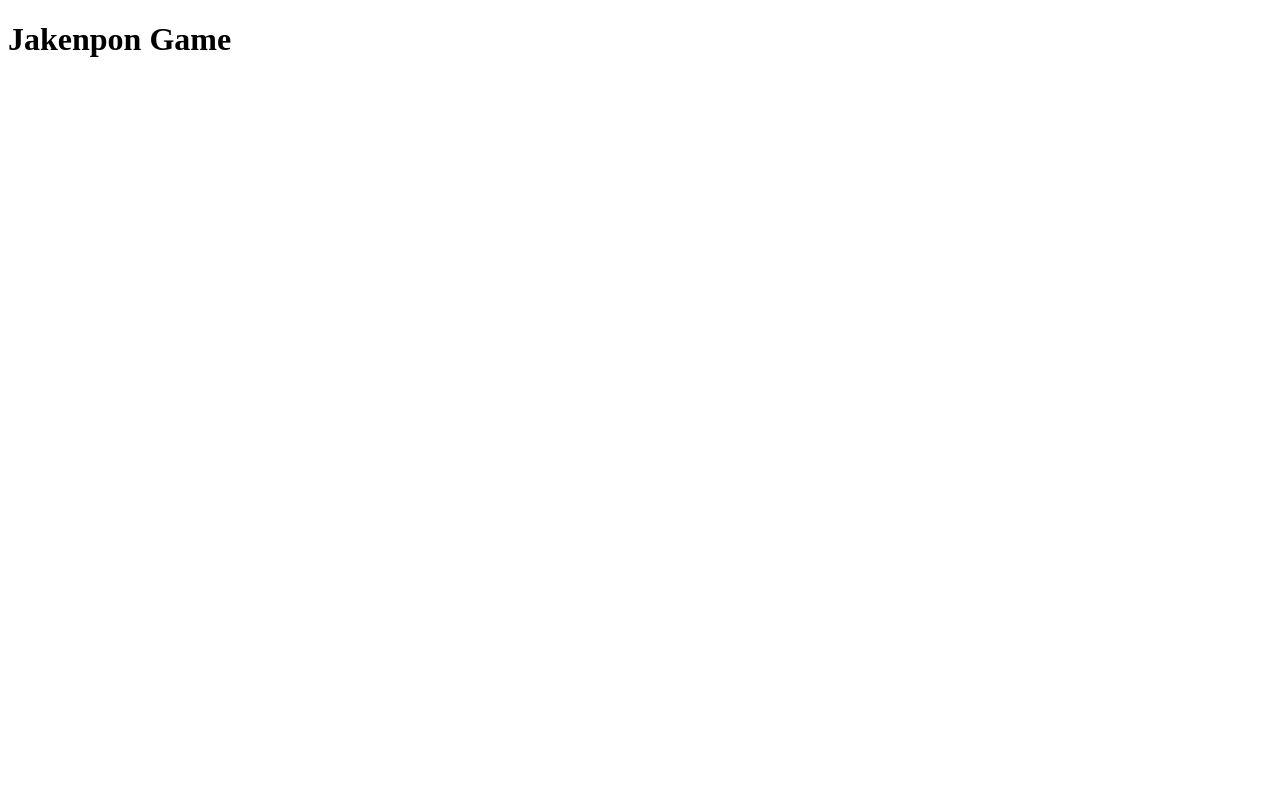
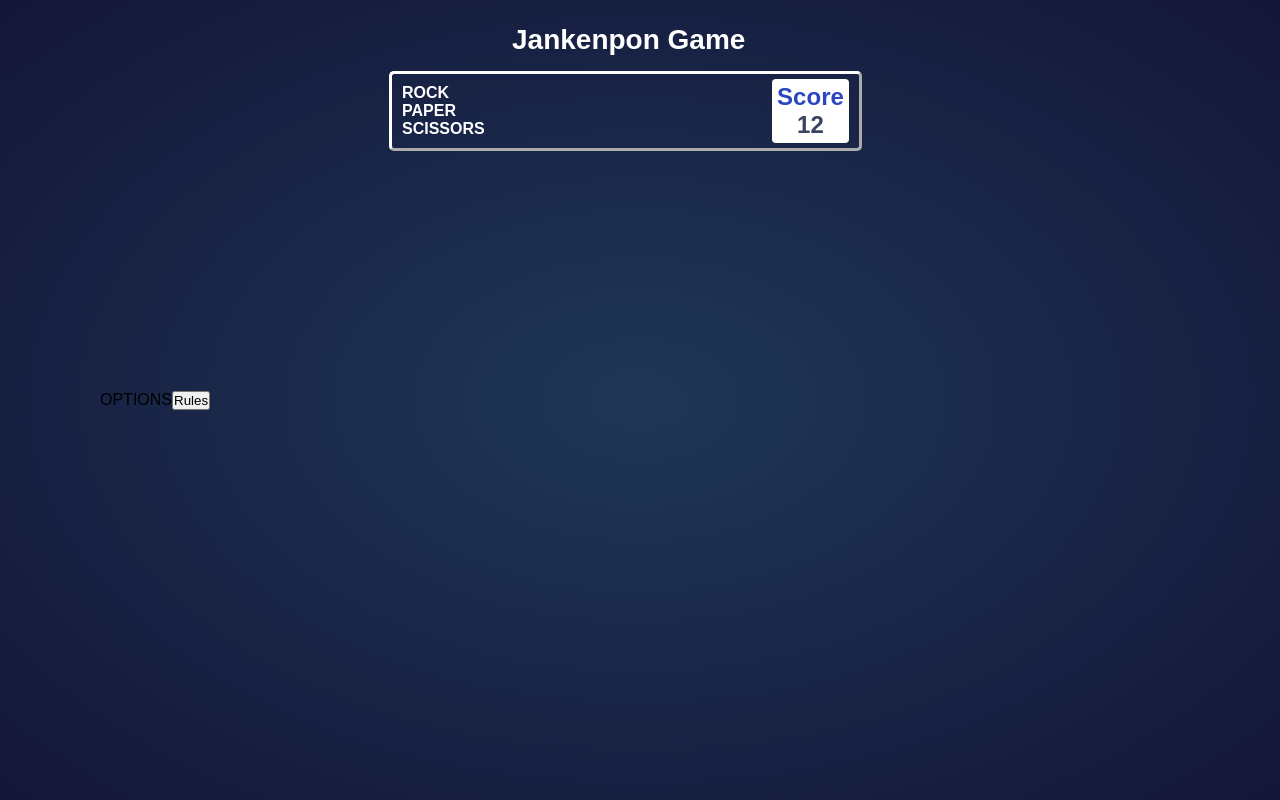
Before and after one commit to OscarUcet/Jankenpon-Game, a plain HTML site: page index.html in a window 1280 px wide. Drawn offline with Linux system fonts and the light colour scheme; a web font is replaced by a local one.

Commit message:
Create main start view

```diff
--- a/Css/Style.css
+++ b/Css/Style.css
@@ -1,5 +1,82 @@
+@import url(https://fonts.google.com/specimen/Barlow+Semi+Condensed);
 * {
+    margin: 0;
     padding: 0;
-    margin: 0;
     box-sizing: border-box;
+    font-family: 'Barlow Semi Condensed', sans-serif;
 }
+body {
+    background: radial-gradient(hsl(214, 47%, 23%), hsl(237, 49%, 15%));
+}
+header {
+    position: absolute;
+    top: 0;
+    left: 0;
+    width: 100%;
+    padding: 40px 100px;
+    display: flex;
+    justify-content: space-between;
+    align-items: center;
+    z-index: 10;
+}
+.title {
+    position: absolute;
+    left: 40%;
+}
+header .logo {
+    color: #fff;
+    position: relative;
+    font-size: 28px;
+    text-decoration: none;
+    font-weight: 700;
+}
+header ul {
+    position: absolute;
+    padding: 10px;
+    top: 50px;
+    left: -120px;
+    width: 200%;
+    border-radius: 2px;
+    outline-width: hsl(217, 16%, 45%);
+    outline-color: #fff;
+    outline-style: outset;
+
+}
+header ul li {
+    list-style: none;
+    color: #fff;
+    font-weight: 600;
+}
+header ul li a {
+    color: #fff;
+    font-size: 18px;
+    text-decoration: none;
+}
+header ul li#score {
+    position: absolute;
+    display: flex;
+    justify-content: center;
+    align-items: center;
+    flex-direction: column;
+    top: 5px;
+    right: 0;
+    padding: 4px 5px;
+    margin-right: 10px;
+    min-height: 54px;
+    border-radius: 4px;
+    background: #fff;
+    color: hsl(229, 25%, 31%);
+    font-size: 24px;
+    font-weight: 700;
+}
+header ul li#score span {
+    color: hsl(229, 64%, 46%);
+}
+section {
+    position: relative;
+    display: flex;
+    justify-self: space-between;
+    align-items: center;
+    min-height: 100vh;
+    padding: 0 100px;
+}
--- a/index.html
+++ b/index.html
@@ -4,12 +4,26 @@
         <meta charset="UTF-8">
         <meta http-equiv="X-UA-Compatible" content="IE=edge">
         <meta name="viewport" content="width=device-width, initial-scale=1.0">
-        <link rel="stylesheet" src="/Css/Style.css">
         <link rel="shortcut icon" href="/images/favicon-32x32.png">
         <title>Jakenpon Game</title>
+        <link rel="stylesheet" href="/Css/Style.css">
         <script src="/Js/app.js" defer></script>
     </head>
     <body>
-        <h1 class="title">Jakenpon Game</h1>
+        <header>
+            <div class="title">
+                <a href="#" class="logo">Jankenpon Game</a>
+                <ul>
+                    <li>ROCK</li>
+                    <li>PAPER</li>
+                    <li>SCISSORS</li>
+                    <li id="score"><span>Score</span><div id="number">12</div></li>
+                </ul>
+            </div>
+        </header>
+        <section>
+            <div>OPTIONS</div>
+            <button>Rules</button>
+        </section>
     </body>
 </html>
```
